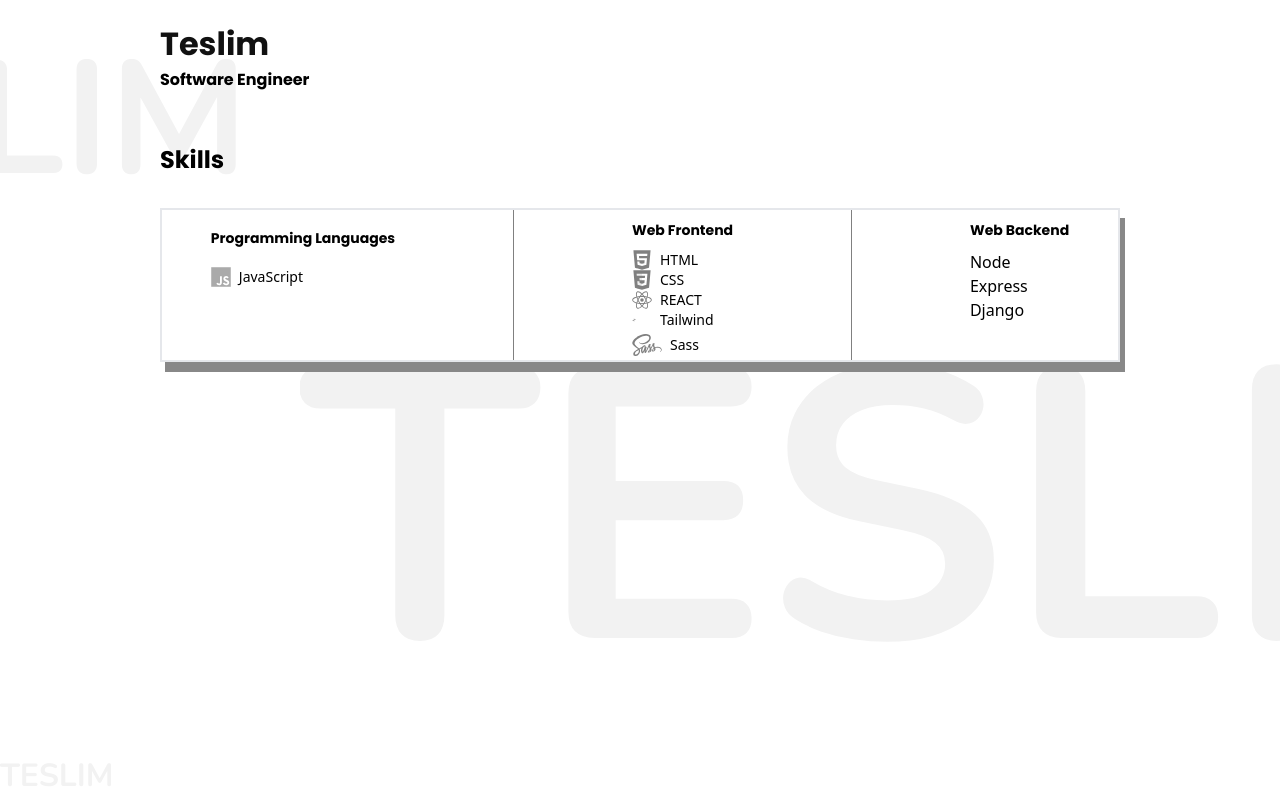
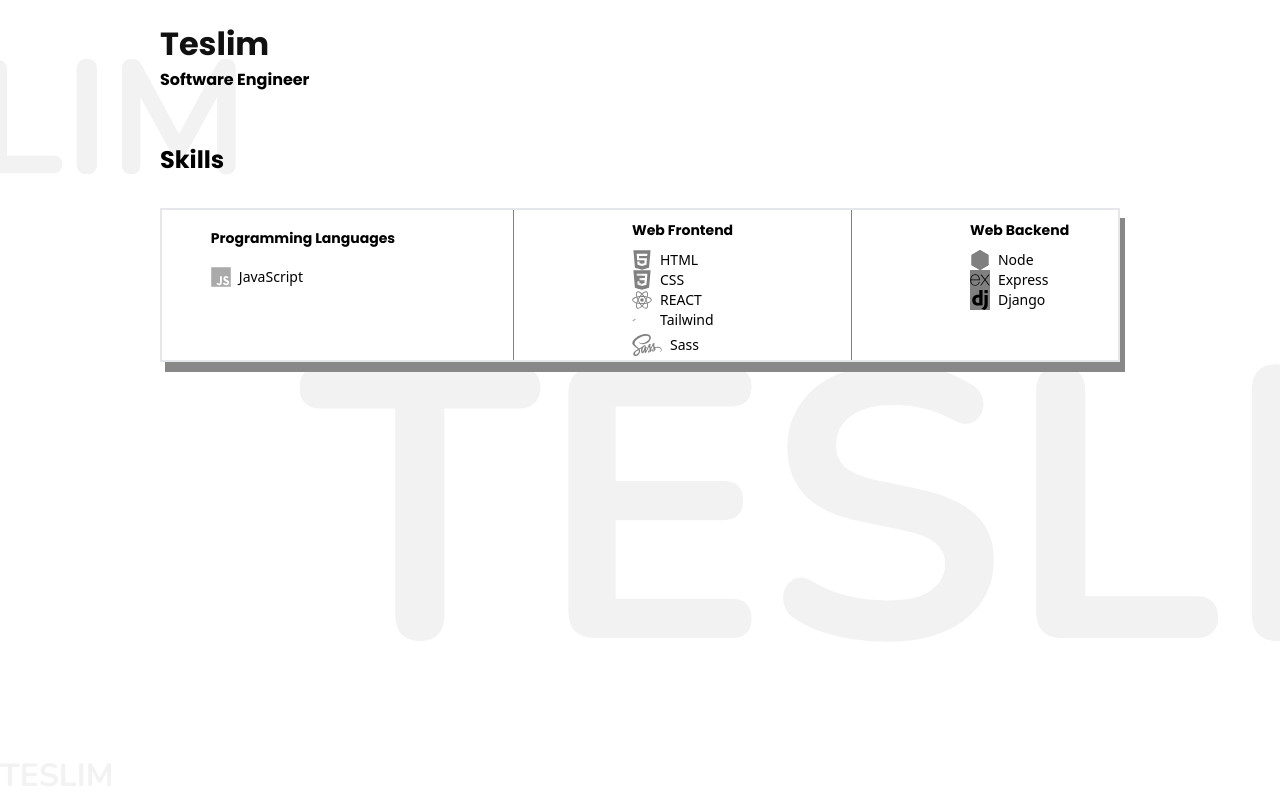
Before and after one commit to teslyym/PoRt_FoLiO, a React (Vite) app: page /skills in a window 1280 px wide. Built offline with nearby package versions, Linux system fonts and the light colour scheme.

Commit message:
Addition of skills sections images2

```diff
--- a/src/assets/Components/Skills.jsx
+++ b/src/assets/Components/Skills.jsx
@@ -138,10 +138,42 @@ const Skills = () => {
               <p className="font-poppins py-[10%] text-sm font-bold">
                 Web Backend
               </p>
-              <h1>Node</h1>
-              <h1>Express</h1>
-              <h1>Django</h1>
-              <h1></h1>
+              <div>
+                <div className="flex items-center gap-2">
+                  <svg className="w-[20px]" viewBox="0 0 128 128">
+                    <path
+                      fill="gray"
+                      d="M66.958.825a6.07 6.07 0 0 0-6.035 0L11.103 29.76c-1.895 1.072-2.96 3.095-2.96 5.24v57.988c0 2.143 1.183 4.167 2.958 5.24l49.82 28.934a6.07 6.07 0 0 0 6.036 0l49.82-28.935c1.894-1.072 2.958-3.096 2.958-5.24V35c0-2.144-1.183-4.167-2.958-5.24z"
+                    ></path>
+                    <path
+                      fill="gray"
+                      d="M116.897 29.76 66.841.825A8.161 8.161 0 0 0 65.302.23L9.21 96.798a6.251 6.251 0 0 0 1.657 1.43l50.057 28.934c1.42.833 3.076 1.072 4.615.595l52.66-96.925a3.702 3.702 0 0 0-1.302-1.072z"
+                    ></path>
+                    <path
+                      fill="gray"
+                      d="M116.898 98.225c1.42-.833 2.485-2.262 2.958-3.81L65.066.108c-1.42-.238-2.959-.119-4.26.715L11.104 29.639l53.606 98.355c.71-.12 1.54-.358 2.25-.715z"
+                    ></path>
+                  </svg>
+                  <h1 className="font-roboto text-sm font-normal">Node</h1>
+                </div>
+              </div>
+              <div>
+                <div className="flex items-center gap-2">
+                  <svg className="w-[20px] bg-[gray]" viewBox="0 0 128 128">
+                    <path d="M126.67 98.44c-4.56 1.16-7.38.05-9.91-3.75-5.68-8.51-11.95-16.63-18-24.9-.78-1.07-1.59-2.12-2.6-3.45C89 76 81.85 85.2 75.14 94.77c-2.4 3.42-4.92 4.91-9.4 3.7l26.92-36.13L67.6 29.71c4.31-.84 7.29-.41 9.93 3.45 5.83 8.52 12.26 16.63 18.67 25.21 6.45-8.55 12.8-16.67 18.8-25.11 2.41-3.42 5-4.72 9.33-3.46-3.28 4.35-6.49 8.63-9.72 12.88-4.36 5.73-8.64 11.53-13.16 17.14-1.61 2-1.35 3.3.09 5.19C109.9 76 118.16 87.1 126.67 98.44zM1.33 61.74c.72-3.61 1.2-7.29 2.2-10.83 6-21.43 30.6-30.34 47.5-17.06C60.93 41.64 63.39 52.62 62.9 65H7.1c-.84 22.21 15.15 35.62 35.53 28.78 7.15-2.4 11.36-8 13.47-15 1.07-3.51 2.84-4.06 6.14-3.06-1.69 8.76-5.52 16.08-13.52 20.66-12 6.86-29.13 4.64-38.14-4.89C5.26 85.89 3 78.92 2 71.39c-.15-1.2-.46-2.38-.7-3.57q.03-3.04.03-6.08zm5.87-1.49h50.43c-.33-16.06-10.33-27.47-24-27.57-15-.12-25.78 11.02-26.43 27.57z"></path>
+                  </svg>
+                  <h1 className="font-roboto text-sm font-normal">Express</h1>
+                </div>
+              </div>{" "}
+              <div>
+                <div className="flex items-center gap-2">
+                  <svg className="w-[20px] bg-[gray]" viewBox="0 0 128 128">
+                    <path d="M59.448 0h20.93v96.88c-10.737 2.04-18.62 2.855-27.181 2.855-25.551-.001-38.87-11.551-38.87-33.705 0-21.338 14.135-35.2 36.015-35.2 3.398 0 5.98.272 9.106 1.087zm0 48.765c-2.446-.815-4.485-1.086-7.067-1.086-10.6 0-16.717 6.523-16.717 17.939 0 11.145 5.845 17.26 16.582 17.26 2.309 0 4.212-.136 7.202-.542z"></path>
+                    <path d="M113.672 32.321V80.84c0 16.717-1.224 24.735-4.893 31.666-3.398 6.661-7.883 10.873-17.124 15.494l-19.435-9.241c9.242-4.35 13.726-8.153 16.58-14 2.99-5.979 3.943-12.91 3.943-31.122V32.321zM92.742.111h20.93v21.474h-20.93z"></path>
+                  </svg>
+                  <h1 className="font-roboto text-sm font-normal">Django</h1>
+                </div>
+              </div>
             </div>
           </div>
         </div>
```
